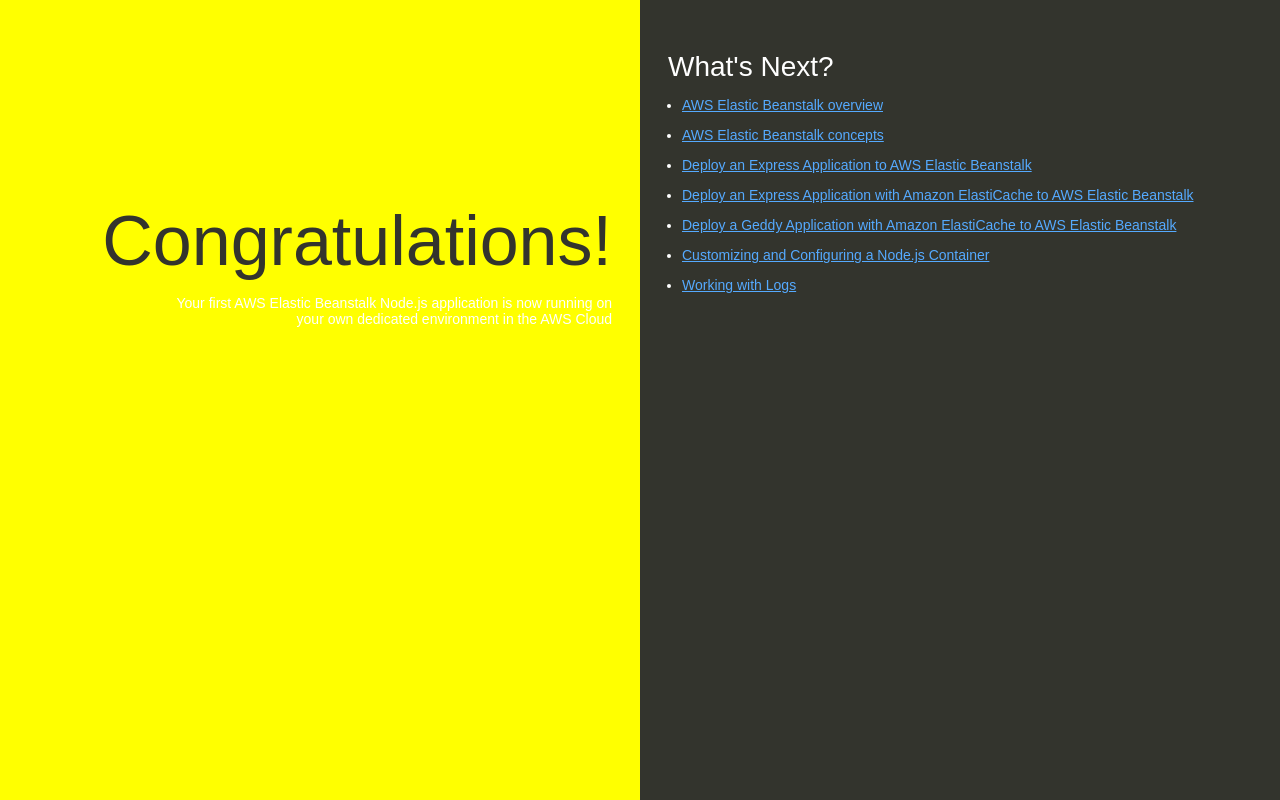
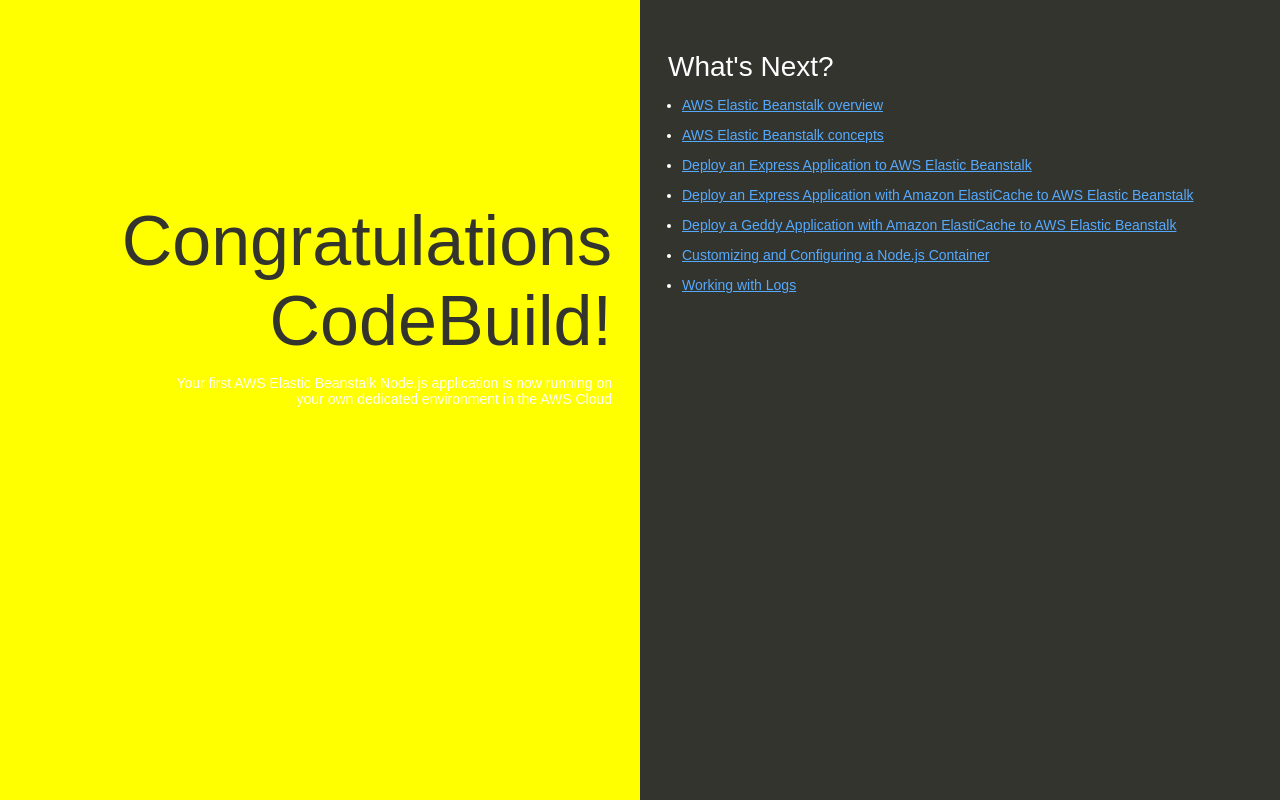
Before and after one commit to augustoriccardi/my-nodejs-app, a website: page index.html in a window 1280 px wide. Drawn offline with Linux system fonts and the light colour scheme.

Commit message:
Update index.html
updated

```diff
--- a/index.html
+++ b/index.html
@@ -74,7 +74,7 @@
   </head>
   <body>
     <div class="textColumn">
-      <h1>Congratulations!</h1>
+      <h1>Congratulations CodeBuild!</h1>
       <p>
         Your first AWS Elastic Beanstalk Node.js application is now running on
         your own dedicated environment in the AWS Cloud
```
